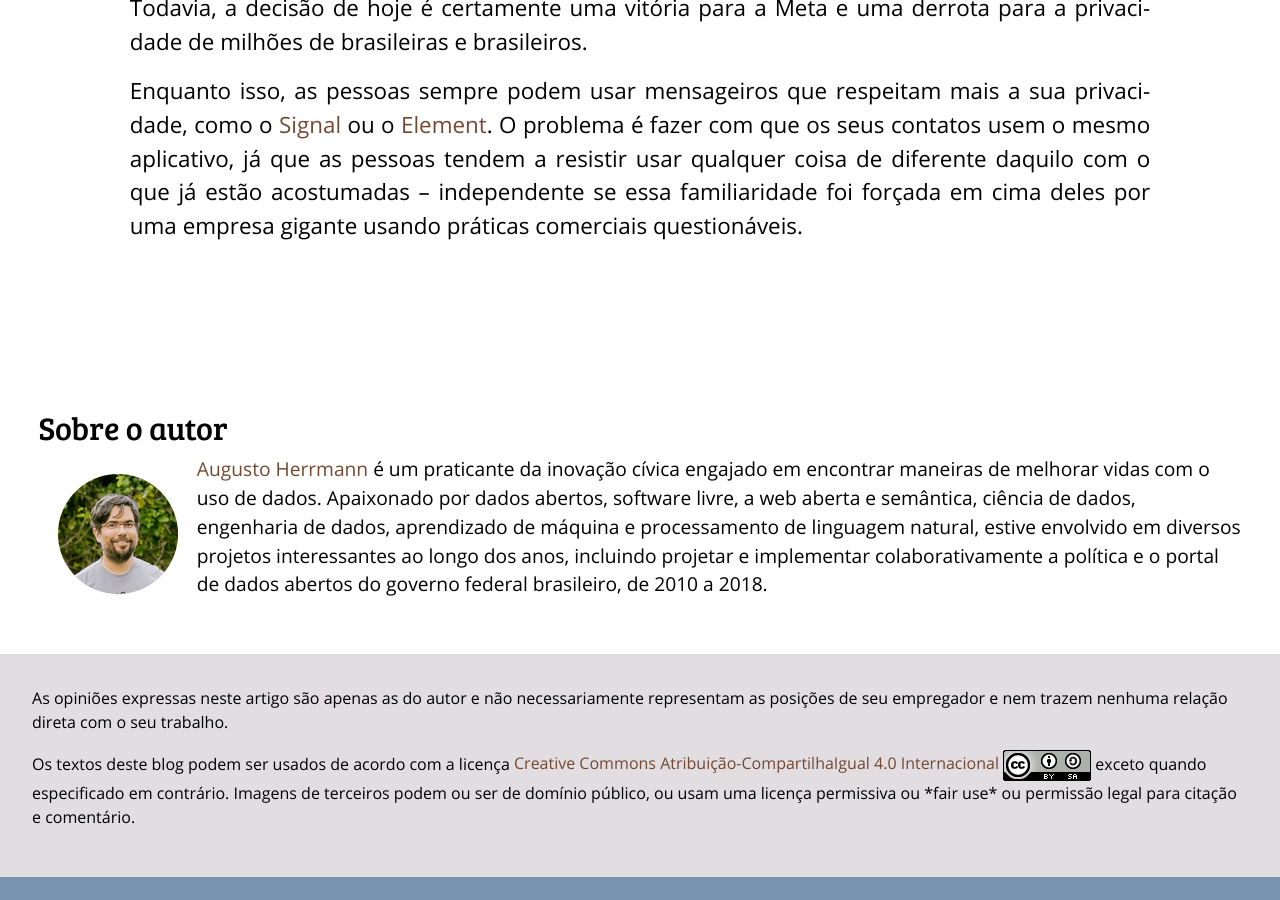
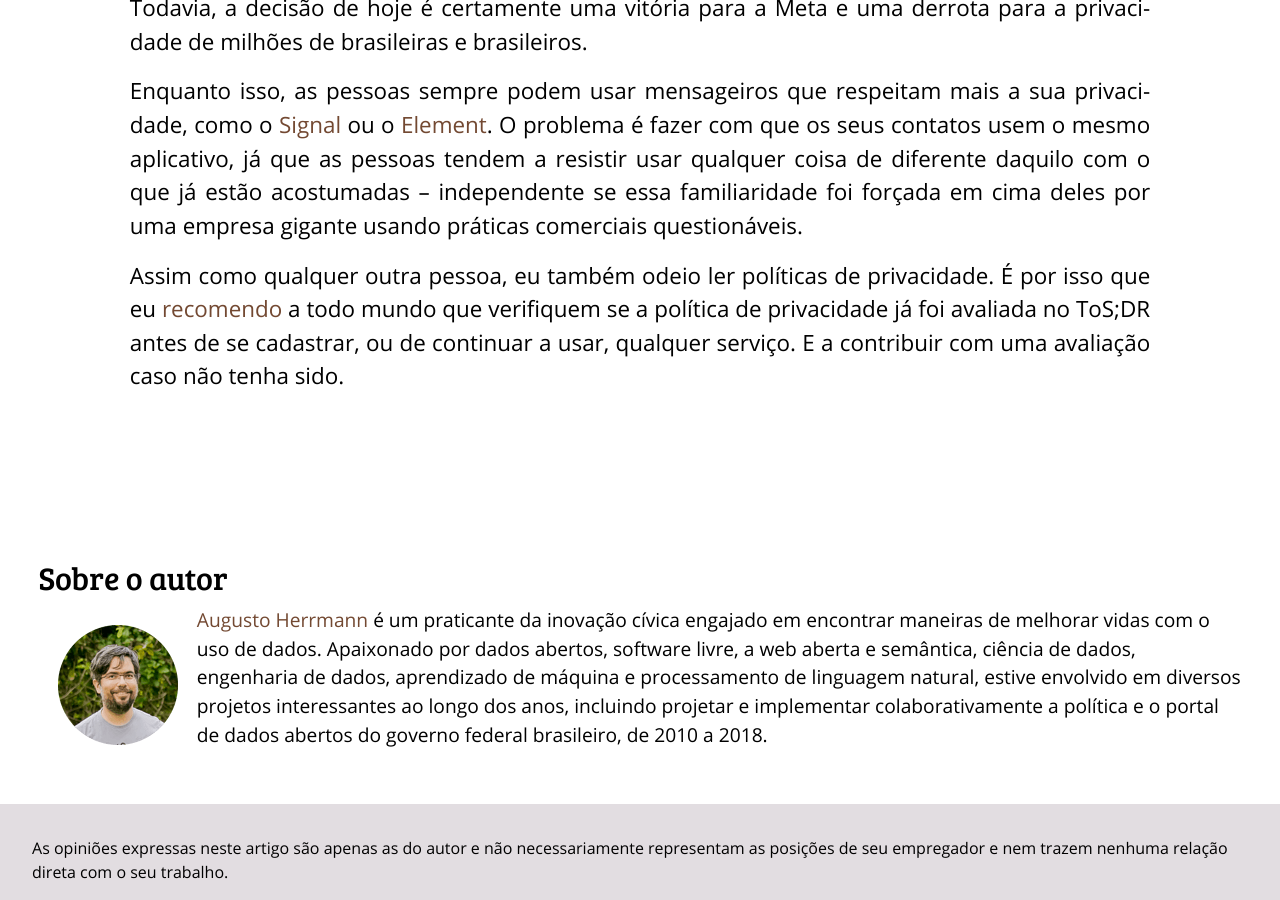
Before and after one commit to augusto-herrmann/augusto-herrmann.github.io, a Jekyll site: the page built from _posts/2022-11-25-senacon-nao-ve-problema-em-compartilhamento-de-dados-do-whatsapp.md, in a window 1280 px wide and 900 px high, scrolled down 3061 px. Built offline with Jekyll 4.4.1, drawn with Linux system fonts in a browser that asks for light colours; nearby versions of some CDN libraries.

Commit message:
Add link to previous article on Terms of Service

```diff
--- a/_posts/2022-11-25-senacon-nao-ve-problema-em-compartilhamento-de-dados-do-whatsapp.md
+++ b/_posts/2022-11-25-senacon-nao-ve-problema-em-compartilhamento-de-dados-do-whatsapp.md
@@ -130,3 +130,15 @@ contatos usem o mesmo aplicativo, já que as pessoas tendem a resistir
 usar qualquer coisa de diferente daquilo com o que já estão acostumadas
 – independente se essa familiaridade foi forçada em cima deles por uma
 empresa gigante usando práticas comerciais questionáveis.
+
+{% assign posts=site.posts | where:"lang", page.lang | where: "ref", "2021-08-10-my-discord-with-discord-or-choosing-alternatives-with-better-terms-of-service" %}
+{% for post in posts %}
+{% assign reference_post=post %}
+{% endfor %}
+
+Assim como qualquer outra pessoa, eu também odeio ler políticas de
+privacidade. É por isso que eu
+[recomendo]({{ reference_post.url | relative_url }}) a todo mundo que
+verifiquem se a política de privacidade já foi avaliada no ToS;DR antes
+de se cadastrar, ou de continuar a usar, qualquer serviço. E a contribuir
+com uma avaliação caso não tenha sido.
```
Also changed, not shown: _posts/2022-11-25-senacon-sees-no-problem-in-whatsapp-data-sharing.md (+11 -0 lines).
